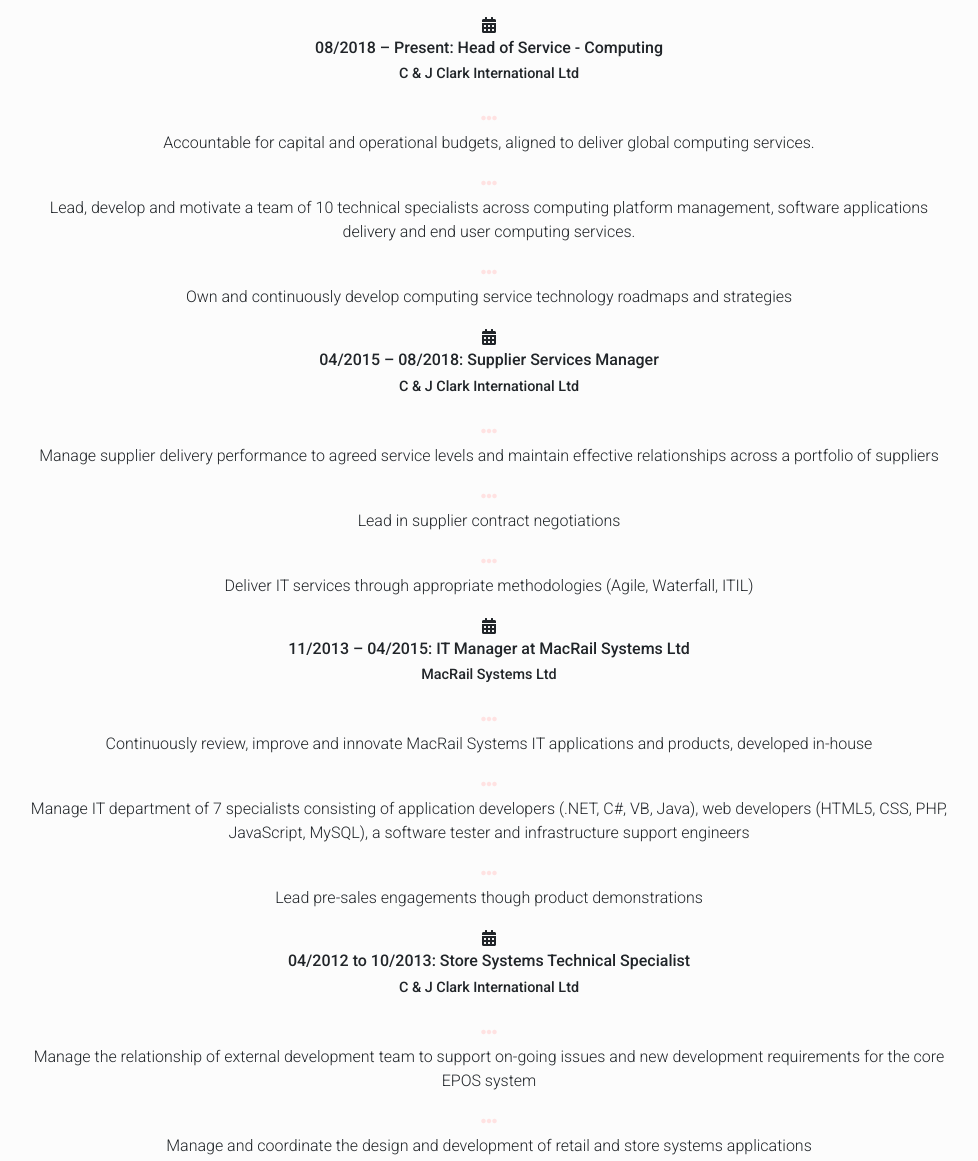
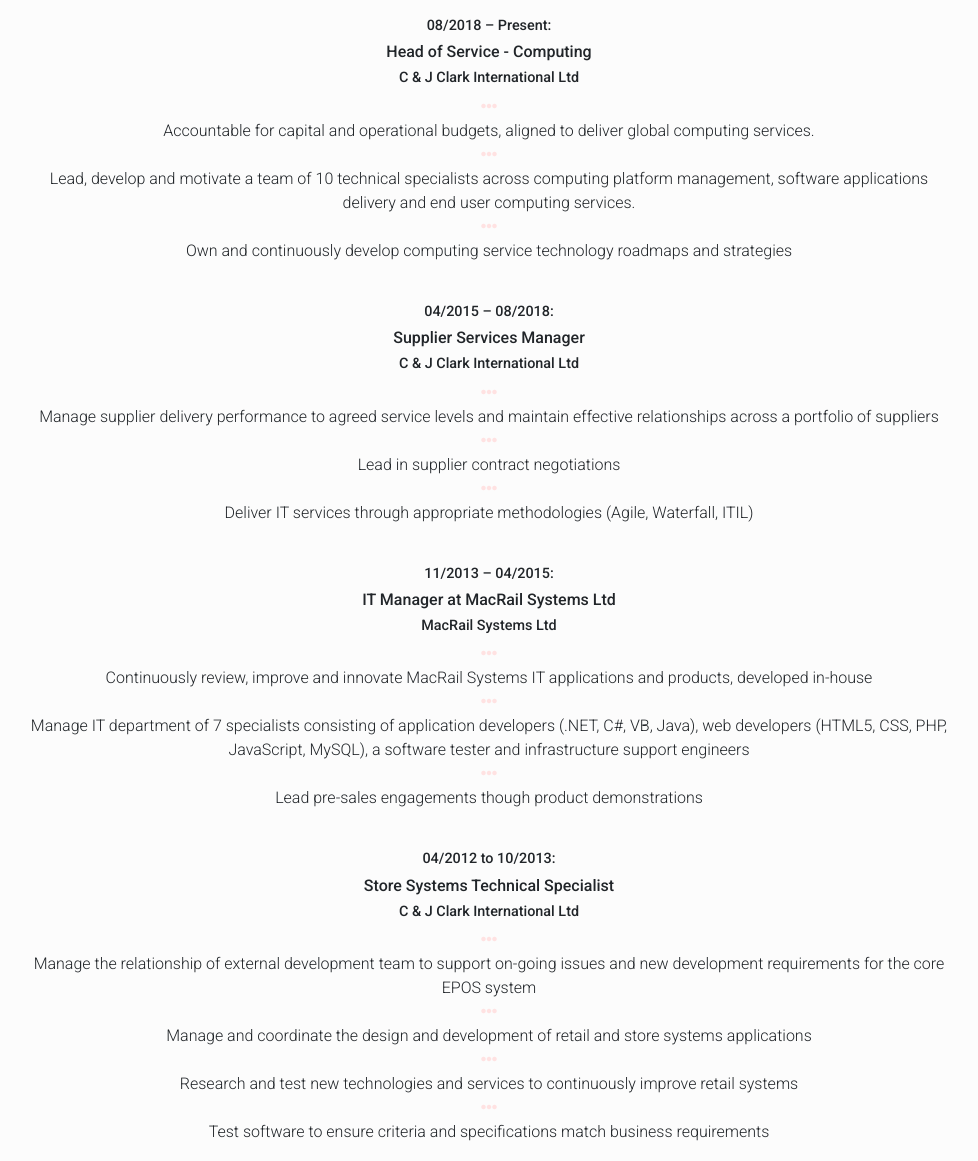
Before and after one commit to PaulWheatcroft/paulwheatcroft, a plain HTML site: page index.html in a window 1280 px wide. Shown: the part 1642-2803 px from the top of the page, without its empty margins (151-1129 px from the left). Drawn offline with nearby package versions, Linux system fonts and the light colour scheme.

Commit message:
Dev: General formatting changes

```diff
--- a/css/style.css
+++ b/css/style.css
@@ -67,6 +67,7 @@
 main {
     background-color: #FFE2E2;
     padding: 0 20px 0 20px;
+    text-align: center;
 }
 #logos {
     max-width: 975px;
@@ -80,8 +81,8 @@
 #cv ul {
     text-align: center;
 }
-#cv i {
-    margin-top: 20px;
+#cv li {
+    padding: 20px 0 20px 0;
 }
 #cv p {
     max-width: 975px;
--- a/index.html
+++ b/index.html
@@ -82,8 +82,8 @@
   </p>
   <ul class="list-unstyled">
     <li class="wow animate__animated animate__fadeInUp">
-      <i class="fas fa-calendar-alt"></i>
-      <h2>08/2018 – Present: Head of Service - Computing</h2>
+      <h3>08/2018 – Present:</h3>
+      <h2>Head of Service - Computing</h2>
       <h3>C & J Clark International Ltd</h3>
       <i class="fas fa-ellipsis-h pink"></i>
       <p>Accountable for capital and operational budgets, aligned to deliver global computing services.</p>
@@ -93,8 +93,8 @@
       <p>Own and continuously develop computing service technology roadmaps and strategies </p>
     </li>
     <li class="wow animate__animated animate__fadeInUp">
-      <i class="fas fa-calendar-alt"></i>
-      <h2>04/2015 – 08/2018: Supplier Services Manager</h2>
+      <h3>04/2015 – 08/2018:</h3>
+      <h2>Supplier Services Manager</h2>
       <h3>C & J Clark International Ltd</h3>
       <i class="fas fa-ellipsis-h pink"></i>
       <p>Manage supplier delivery performance to agreed service levels and maintain effective relationships across a portfolio of suppliers</p>
@@ -104,8 +104,8 @@
       <p>Deliver IT services through appropriate methodologies (Agile, Waterfall, ITIL)</p>
     </li>
     <li class="wow animate__animated animate__fadeInUp">
-      <i class="fas fa-calendar-alt"></i>
-      <h2>11/2013 – 04/2015: IT Manager at MacRail Systems Ltd</h2>
+      <h3>11/2013 – 04/2015:</h3>
+      <h2>IT Manager at MacRail Systems Ltd</h2>
       <h3>MacRail Systems Ltd</h3>
       <i class="fas fa-ellipsis-h pink"></i>
       <p>Continuously review, improve and innovate MacRail Systems IT applications and products, developed in-house</p>
@@ -115,8 +115,8 @@
       <p>Lead pre-sales engagements though product demonstrations</p>
     </li>
     <li class="wow animate__animated animate__fadeInUp">
-      <i class="fas fa-calendar-alt"></i>
-      <h2>04/2012 to 10/2013: Store Systems Technical Specialist</h2>
+      <h3>04/2012 to 10/2013:</h3>
+      <h2>Store Systems Technical Specialist</h2>
       <h3>C & J Clark International Ltd</h3>
       <i class="fas fa-ellipsis-h pink"></i>
       <p>Manage the relationship of external development team to support on-going issues and new development requirements for the core EPOS system</p>
```
